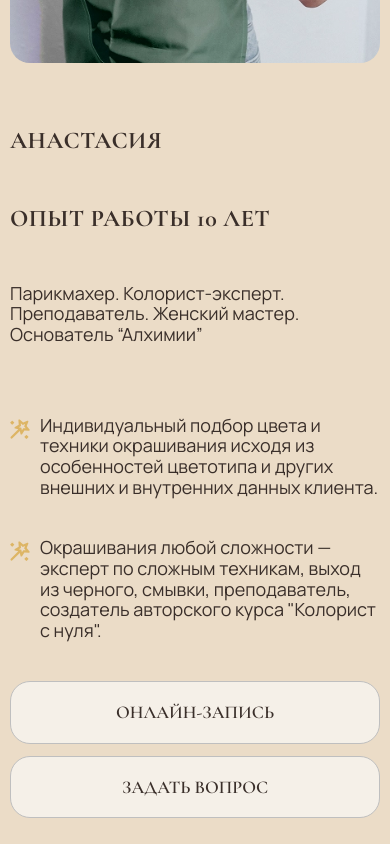
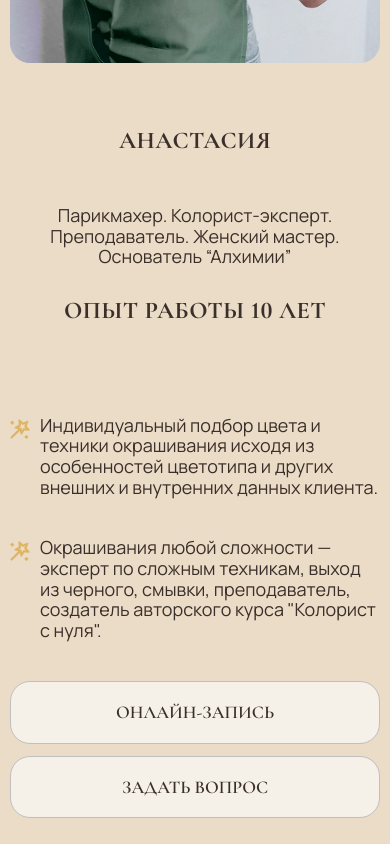
Before and after one commit to darina1970/Alchemy-Beauty-Salon, a React (Vite) app: page /masters in a window 390 px wide. Shown: the part 1120-1964 px from the top of the page. Built offline with nearby package versions, Linux system fonts and the light colour scheme.

Commit message:
fix styles in adaptive column, fix numbers size

```diff
--- a/src/pages/Masters/MasterCard.jsx
+++ b/src/pages/Masters/MasterCard.jsx
@@ -14,8 +14,8 @@ const MasterCard = ({ variant, name, description, title, content, image, links }
           <div className={styles.content}>
             <div className={styles.header}>
               <h2 className={styles.name}>{name}</h2>
+              <p className={styles.text}>{description}</p>
               <h2 className={styles.experience}>{title}</h2>
-              <p className={styles.text}>{description}</p>
             </div>
 
             <div className={styles.info}>
--- a/src/pages/Masters/MasterCard.module.css
+++ b/src/pages/Masters/MasterCard.module.css
@@ -36,6 +36,10 @@
     font-size: clamp(24px, 2vw, 40px);
     text-transform: uppercase;
     margin-bottom: 50px;
+}
+
+.experience {
+    font-feature-settings: "lnum";
 }
 
 .text {
@@ -102,6 +106,16 @@
         flex-direction: column;
     }
 
+    .header {
+        text-align: center;
+        align-items: center;
+    }
+
+    .name,
+    .experience {
+        text-align: center;
+    }
+
     .image {
         width: 100%;
         height: auto;
```
